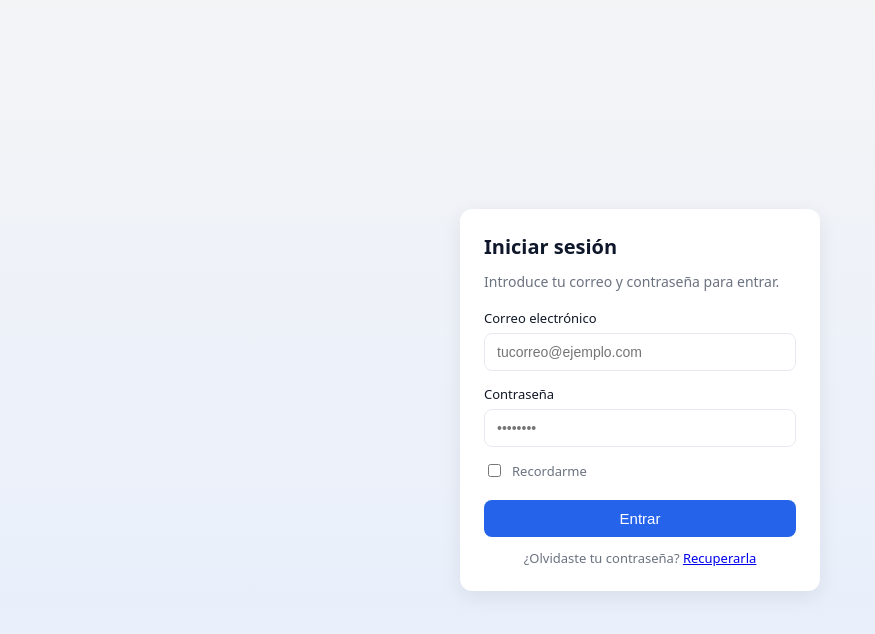
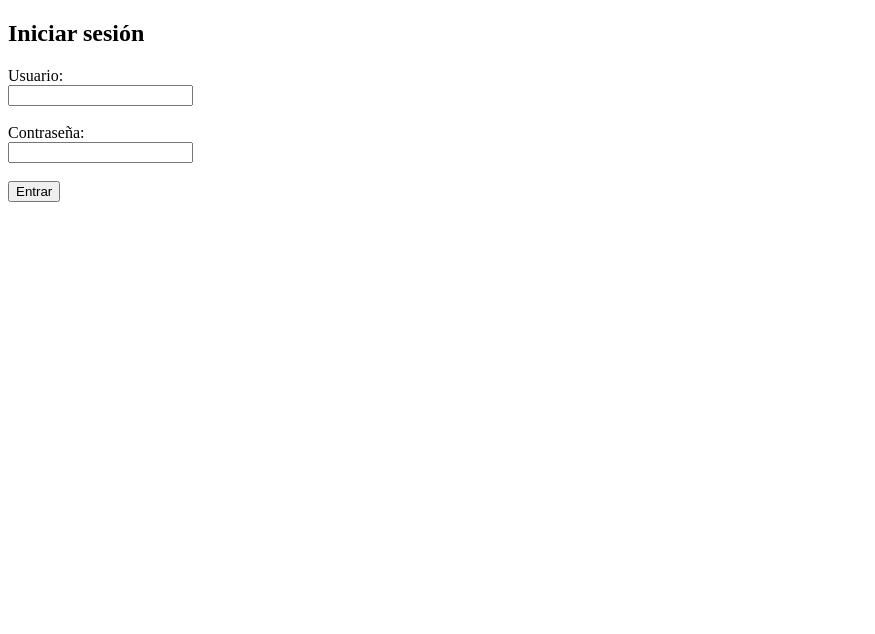
Before and after one commit to angelmeza2004/Prueba02, a plain HTML site: page index.html in a window 1280 px wide. Shown: the whole page, without its empty margins (0-875 px from the left). Drawn offline with Linux system fonts and the light colour scheme.

Commit message:
Alma guerrera 06

```diff
--- a/index.html
+++ b/index.html
@@ -4,189 +4,17 @@
   <meta charset="utf-8" />
   <meta name="viewport" content="width=device-width,initial-scale=1" />
   <title>Login sencillo</title>
-  <style>
-    :root {
-      --bg: #f3f4f6;
-      --card: #ffffff;
-      --accent: #2563eb;
-      --muted: #6b7280;
-    }
-    * { box-sizing: border-box; }
-    body {
-      margin: 0;
-      font-family: system-ui, -apple-system, "Segoe UI", Roboto, "Helvetica Neue", Arial;
-      background: linear-gradient(180deg, var(--bg), #e6eefc 100%);
-      min-height: 100vh;
-      display: flex;
-      align-items: center;
-      justify-content: center;
-      padding: 24px;
-    }
-    .card {
-      background: var(--card);
-      width: 100%;
-      max-width: 360px;
-      padding: 24px;
-      border-radius: 12px;
-      box-shadow: 0 6px 20px rgba(16,24,40,0.08);
-    }
-    h1 {
-      margin: 0 0 12px 0;
-      font-size: 20px;
-      color: #0f172a;
-    }
-    p.lead {
-      margin: 0 0 18px 0;
-      color: var(--muted);
-      font-size: 14px;
-    }
-    label {
-      display: block;
-      font-size: 13px;
-      margin-bottom: 6px;
-      color: #111827;
-    }
-    input[type="text"],
-    input[type="email"],
-    input[type="password"] {
-      width: 100%;
-      padding: 10px 12px;
-      border: 1px solid #e6e9ef;
-      border-radius: 8px;
-      font-size: 14px;
-      margin-bottom: 14px;
-      outline: none;
-    }
-    input:focus {
-      border-color: var(--accent);
-      box-shadow: 0 0 0 4px rgba(37,99,235,0.08);
-    }
-    .row {
-      display: flex;
-      align-items: center;
-      justify-content: space-between;
-      margin-bottom: 14px;
-      gap: 8px;
-    }
-    .checkbox {
-      display: flex;
-      align-items: center;
-      gap: 8px;
-      font-size: 13px;
-      color: var(--muted);
-    }
-    button {
-      width: 100%;
-      padding: 10px 12px;
-      border: none;
-      border-radius: 8px;
-      background: var(--accent);
-      color: white;
-      font-size: 15px;
-      cursor: pointer;
-    }
-    button:active { transform: translateY(1px); }
-    .small {
-      font-size: 13px;
-      color: var(--muted);
-      text-align: center;
-      margin-top: 12px;
-    }
-    .error {
-      color: #b91c1c;
-      font-size: 13px;
-      margin-top: -8px;
-      margin-bottom: 8px;
-    }
-  </style>
 </head>
 <body>
-  <main class="card" role="main" aria-labelledby="loginTitle">
-    <h1 id="loginTitle">Iniciar sesión</h1>
-    <p class="lead">Introduce tu correo y contraseña para entrar.</p>
+  <h2>Iniciar sesión</h2>
+  <form>
+    <label for="usuario">Usuario:</label><br>
+    <input type="text" id="usuario" name="usuario" required><br><br>
 
-    <form id="loginForm" novalidate>
-      <label for="email">Correo electrónico</label>
-      <input id="email" name="email" type="email" placeholder="tucorreo@ejemplo.com" required autocomplete="username" />
+    <label for="clave">Contraseña:</label><br>
+    <input type="password" id="clave" name="clave" required><br><br>
 
-      <label for="password">Contraseña</label>
-      <input id="password" name="password" type="password" placeholder="••••••••" required autocomplete="current-password" minlength="6" />
-
-      <div class="error" id="errorMsg" aria-live="polite" style="display:none;"></div>
-
-      <div class="row">
-        <label class="checkbox">
-          <input type="checkbox" id="remember" name="remember" />
-          <span>Recordarme</span>
-        </label>
-      </div>
-
-      <button type="submit">Entrar</button>
-    </form>
-
-    <div class="small">
-      ¿Olvidaste tu contraseña? <a href="#" onclick="alert('Redirigir a recuperación de contraseña'); return false;">Recuperarla</a>
-    </div>
-  </main>
-
-  <script>
-    (function () {
-      const form = document.getElementById('loginForm');
-      const email = document.getElementById('email');
-      const password = document.getElementById('password');
-      const errorMsg = document.getElementById('errorMsg');
-
-      function showError(text) {
-        errorMsg.textContent = text;
-        errorMsg.style.display = 'block';
-      }
-      function clearError() {
-        errorMsg.textContent = '';
-        errorMsg.style.display = 'none';
-      }
-
-      form.addEventListener('submit', function (e) {
-        e.preventDefault();
-        clearError();
-
-        // Validación simple en el cliente
-        if (!email.value.trim()) {
-          showError('El correo es obligatorio.');
-          email.focus();
-          return;
-        }
-        // Email básico: tiene '@' y '.'
-        if (!/^[^\s@]+@[^\s@]+\.[^\s@]+$/.test(email.value)) {
-          showError('Introduce un correo válido.');
-          email.focus();
-          return;
-        }
-
-        if (!password.value) {
-          showError('La contraseña es obligatoria.');
-          password.focus();
-          return;
-        }
-        if (password.value.length < 6) {
-          showError('La contraseña debe tener al menos 6 caracteres.');
-          password.focus();
-          return;
-        }
-
-        // Aquí normalmente enviarías los datos al servidor (fetch / form submit).
-        // Para este ejemplo mostramos una notificación simple.
-        const payload = {
-          email: email.value.trim(),
-          password: password.value,
-          remember: document.getElementById('remember').checked
-        };
-
-        // Simulación: mostrar en consola y notificar al usuario
-        console.log('Enviando login:', payload);
-        alert('Formulario válido. Aquí iría la petición al servidor.');
-        form.reset();
-      });
-    })();
-  </script>
+    <button type="submit">Entrar</button>
+  </form>
 </body>
 </html>
```
